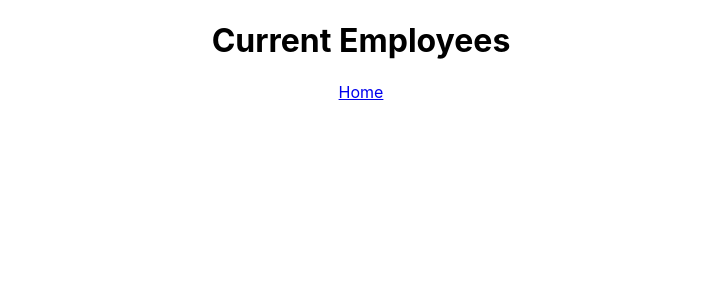
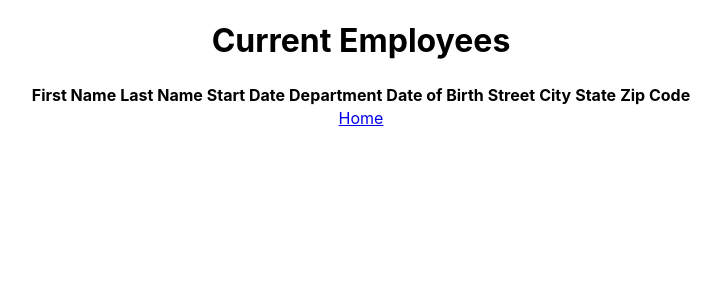
Before and after one commit to k-mazats/MazatsKevin_14_10112021, a React (Create React App) app: page /employees-list in a window 1280 px wide. Shown: the top 300 px of the page, without its empty margins (279-1000 px from the left). Built offline with nearby package versions, Linux system fonts and the light colour scheme; the HTML template or start-up script is replaced by a standard one.

Commit message:
basic table integration

```diff
--- a/package.json
+++ b/package.json
@@ -12,6 +12,7 @@
     "react-dom": "^17.0.2",
     "react-router-dom": "^6.0.2",
     "react-scripts": "4.0.3",
+    "react-table": "^7.7.0",
     "web-vitals": "^1.0.1"
   },
   "scripts": {
--- /dev/null
+++ b/src/components/EmployeesTable/EmployeesTable.jsx
@@ -0,0 +1,107 @@
+import { useMemo } from 'react';
+import { useTable } from 'react-table';
+const EmployeesTable = (props) => {
+	const data = useMemo(() => [...props.employees], [props]);
+	const columns = useMemo(
+		() => [
+			{
+				Header: 'First Name',
+				accessor: 'firstName', // accessor is the "key" in the data
+			},
+			{
+				Header: 'Last Name',
+				accessor: 'lastName',
+			},
+			{
+				Header: 'Start Date',
+				accessor: 'startDateString',
+			},
+			{
+				Header: 'Department',
+				accessor: 'department',
+			},
+			{
+				Header: 'Date of Birth',
+				accessor: 'birthDateString',
+			},
+			{
+				Header: 'Street',
+				accessor: 'adressStreet',
+			},
+			{
+				Header: 'City',
+				accessor: 'adressCity',
+			},
+			{
+				Header: 'State',
+				accessor: 'adressState',
+			},
+			{
+				Header: 'Zip Code',
+				accessor: 'adressZip',
+			},
+		],
+		[]
+	);
+	const tableInstance = useTable({ columns, data });
+	const { getTableProps, getTableBodyProps, headerGroups, rows, prepareRow } =
+		tableInstance;
+	return (
+		// apply the table props
+		<table {...getTableProps()}>
+			<thead>
+				{
+					// Loop over the header rows
+					headerGroups.map((headerGroup) => (
+						// Apply the header row props
+						<tr {...headerGroup.getHeaderGroupProps()}>
+							{
+								// Loop over the headers in each row
+								headerGroup.headers.map((column) => (
+									// Apply the header cell props
+									<th {...column.getHeaderProps()}>
+										{
+											// Render the header
+											column.render('Header')
+										}
+									</th>
+								))
+							}
+						</tr>
+					))
+				}
+			</thead>
+			{/* Apply the table body props */}
+			<tbody {...getTableBodyProps()}>
+				{
+					// Loop over the table rows
+					rows.map((row) => {
+						// Prepare the row for display
+						prepareRow(row);
+						return (
+							// Apply the row props
+							<tr {...row.getRowProps()}>
+								{
+									// Loop over the rows cells
+									row.cells.map((cell) => {
+										// Apply the cell props
+										return (
+											<td {...cell.getCellProps()}>
+												{
+													// Render the cell contents
+													cell.render('Cell')
+												}
+											</td>
+										);
+									})
+								}
+							</tr>
+						);
+					})
+				}
+			</tbody>
+		</table>
+	);
+};
+
+export default EmployeesTable;
--- a/src/components/NewEmployeeForm/NewEmployeeForm.jsx
+++ b/src/components/NewEmployeeForm/NewEmployeeForm.jsx
@@ -9,11 +9,17 @@ const NewEmployeeForm = (props) => {
 	const [lastName, setLastName] = useState('');
 	const [birthDate, setBirthDate] = useState(new Date());
 	const [startDate, setStartDate] = useState(new Date());
+	const [birthDateString, setBirthDateString] = useState(
+		birthDate.toLocaleDateString('en-US')
+	);
+	const [startDateString, setStartDateString] = useState(
+		startDate.toLocaleDateString('en-US')
+	);
 	const [adressStreet, setAddressStreet] = useState('');
 	const [adressCity, setAddressCity] = useState('');
-	const [adressState, setAddressState] = useState('');
+	const [adressState, setAddressState] = useState('AL');
 	const [adressZip, setAddressZip] = useState(0);
-	const [department, setDepartment] = useState('');
+	const [department, setDepartment] = useState('Sales');
 	const statesArray = [
 		{
 			name: 'Alabama',
@@ -282,8 +288,8 @@ const NewEmployeeForm = (props) => {
 		const employee = {
 			firstName,
 			lastName,
-			birthDate,
-			startDate,
+			birthDateString,
+			startDateString,
 			adressStreet,
 			adressCity,
 			adressState,
@@ -319,14 +325,24 @@ const NewEmployeeForm = (props) => {
 				<label htmlFor="date-of-birth">Date of Birth</label>
 				<DatePicker
 					selected={birthDate}
-					onChange={(date) => setBirthDate(date)}
+					onChange={(date) => {
+						setBirthDateString(
+							date.toLocaleDateString('en-US')
+						);
+						setBirthDate(date);
+					}}
 					customInput={<BirthDateInput />}
 				/>
 
 				<label htmlFor="start-date">Start Date</label>
 				<DatePicker
 					selected={startDate}
-					onChange={(date) => setStartDate(date)}
+					onChange={(date) =>
+						{setStartDateString(
+							date.toLocaleDateString('en-US')
+						);
+						setStartDate(date);}
+					}
 					customInput={<StartDateInput />}
 				/>
 
--- a/src/components/SelectMenu/SelectMenu.jsx
+++ b/src/components/SelectMenu/SelectMenu.jsx
@@ -10,7 +10,7 @@ const SelectMenu = (props) => {
 				}}
 			>
 				{props.options.map((option,index) => {
-					return <option value={option.value} key={`option-${option.value}-${index}`} selected={option}>{option.name}</option>;
+					return <option value={option.value} key={`option-${option.value}-${index}`}>{option.name}</option>;
 				})}
 			</select>
 		</>
--- a/src/components/pages/EmployeesList/EmployeesList.jsx
+++ b/src/components/pages/EmployeesList/EmployeesList.jsx
@@ -1,10 +1,11 @@
 import { Link } from 'react-router-dom';
-const EmployeesList = () => {
+import EmployeesTable from '../../EmployeesTable/EmployeesTable';
+const EmployeesList = (props) => {
 	return (
 		<>
       <div id="employee-div" className="container">
             <h1>Current Employees</h1>
-            <table id="employee-table" className="display"></table>
+            <EmployeesTable employees={props.employees}></EmployeesTable>
             <Link to="/">Home</Link>
         </div>
 		</>
```
Also changed, not shown: 1 other file (tests, documents, lock files or other folders).
